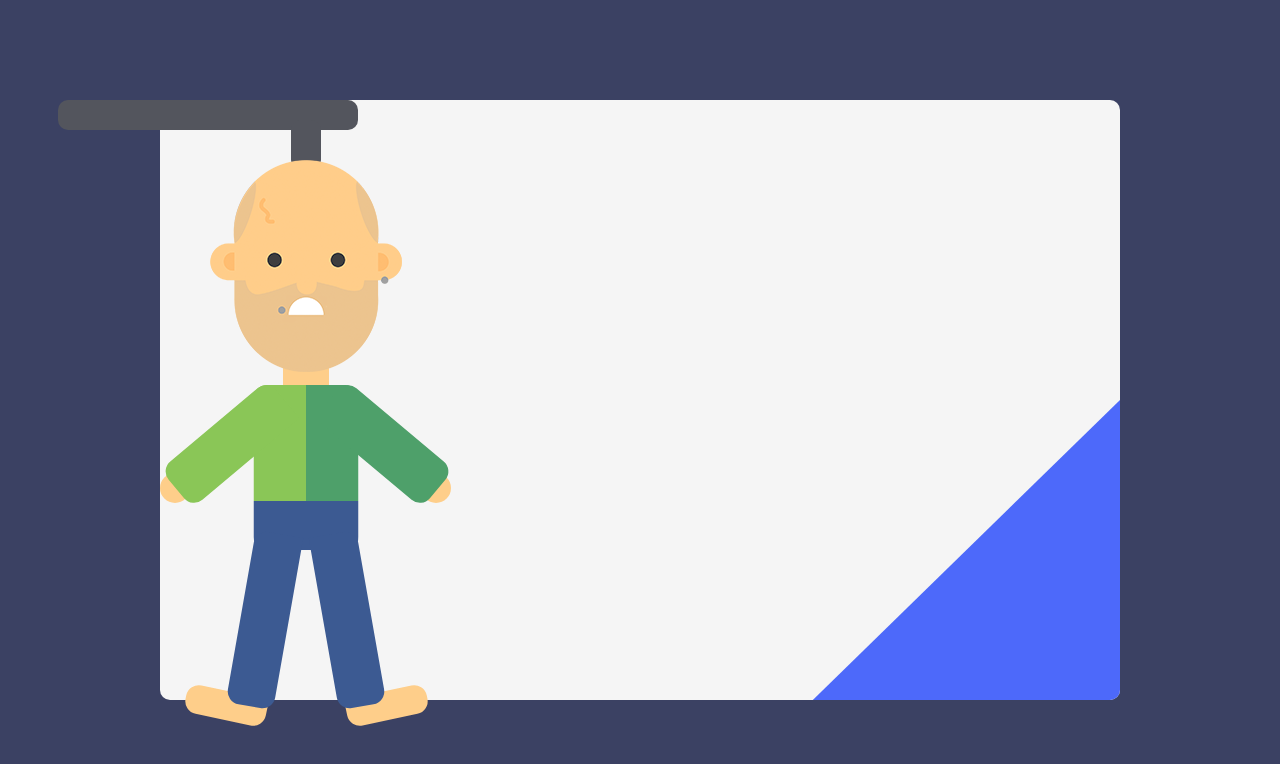
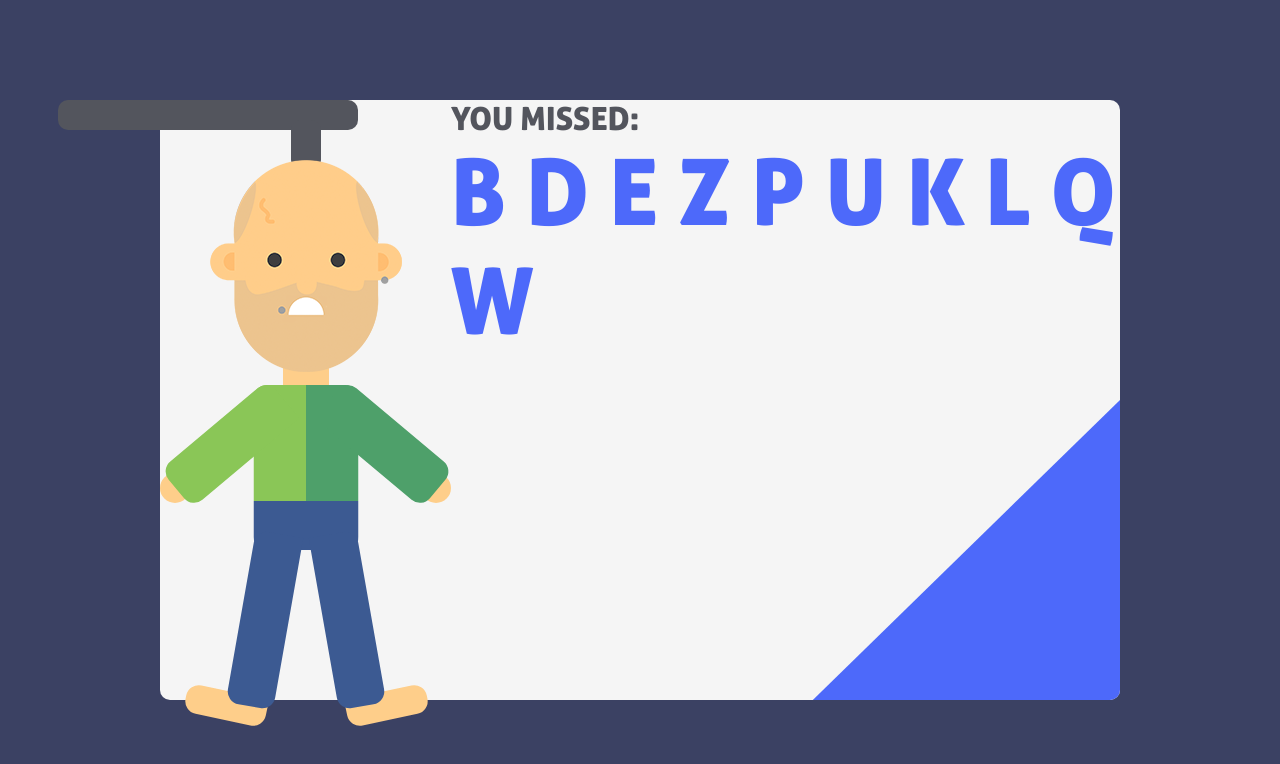
Before and after one commit to sitek94/netguru-hangman-task, a React (Create React App) app: page / in a window 1280 px wide. Shown: the top 764 px of the page. Built offline with nearby package versions, Linux system fonts and the light colour scheme.

Commit message:
create and style you-missed component

```diff
--- a/src/App.js
+++ b/src/App.js
@@ -1,10 +1,14 @@
 import Folk from 'components/folk';
+import YouMissed from 'components/you-missed';
 import Layout from 'components/layout';
+
+const missedLetters = ['B', 'D', 'E', 'Z', 'P', 'U', 'K', 'L', 'Q', 'W'];
 
 function App() {
   return (
     <Layout>
       <Folk />
+      <YouMissed missedLetters={missedLetters} />
     </Layout>
   );
 }
--- /dev/null
+++ b/src/components/you-missed.js
@@ -0,0 +1,17 @@
+import PropTypes from 'prop-types';
+import './you-missed.scss';
+
+function YouMissed({ missedLetters = [] }) {
+  return (
+    <div className="you-missed">
+      <div className="title">You missed:</div>
+      <div className="missed-letters">{missedLetters.join(' ')}</div>
+    </div>
+  );
+}
+
+YouMissed.propTypes = {
+  missedLetters: PropTypes.arrayOf(PropTypes.string),
+};
+
+export default YouMissed;
--- /dev/null
+++ b/src/components/you-missed.scss
@@ -0,0 +1,13 @@
+.you-missed {
+  .title {
+    font-size: 3.2rem;
+    color: var(--gray);
+    text-transform: uppercase;
+  }
+
+  .missed-letters {
+    font-size: 9.2rem;
+    color: var(--blue-light);
+    text-transform: uppercase;
+  }
+}
--- a/src/index.scss
+++ b/src/index.scss
@@ -1,3 +1,9 @@
+:root {
+  --white: #fff;
+  --gray: #53555d;
+  --blue-light: #4d69fa;
+}
+
 * {
   margin: 0;
   padding: 0;
@@ -5,14 +11,12 @@
 }
 
 html {
+  font-family: 'AllerDisplay';
   font-size: 10px;
+  box-sizing: border-box;
 }
 
-body {
-  font-size: 1.6rem;
+::selection {
+  color: var(--white);
+  background: var(--blue-light);
 }
-
-h1 {
-  font-family: AllerDisplay;
-  font-size: 4rem;
-}
```
